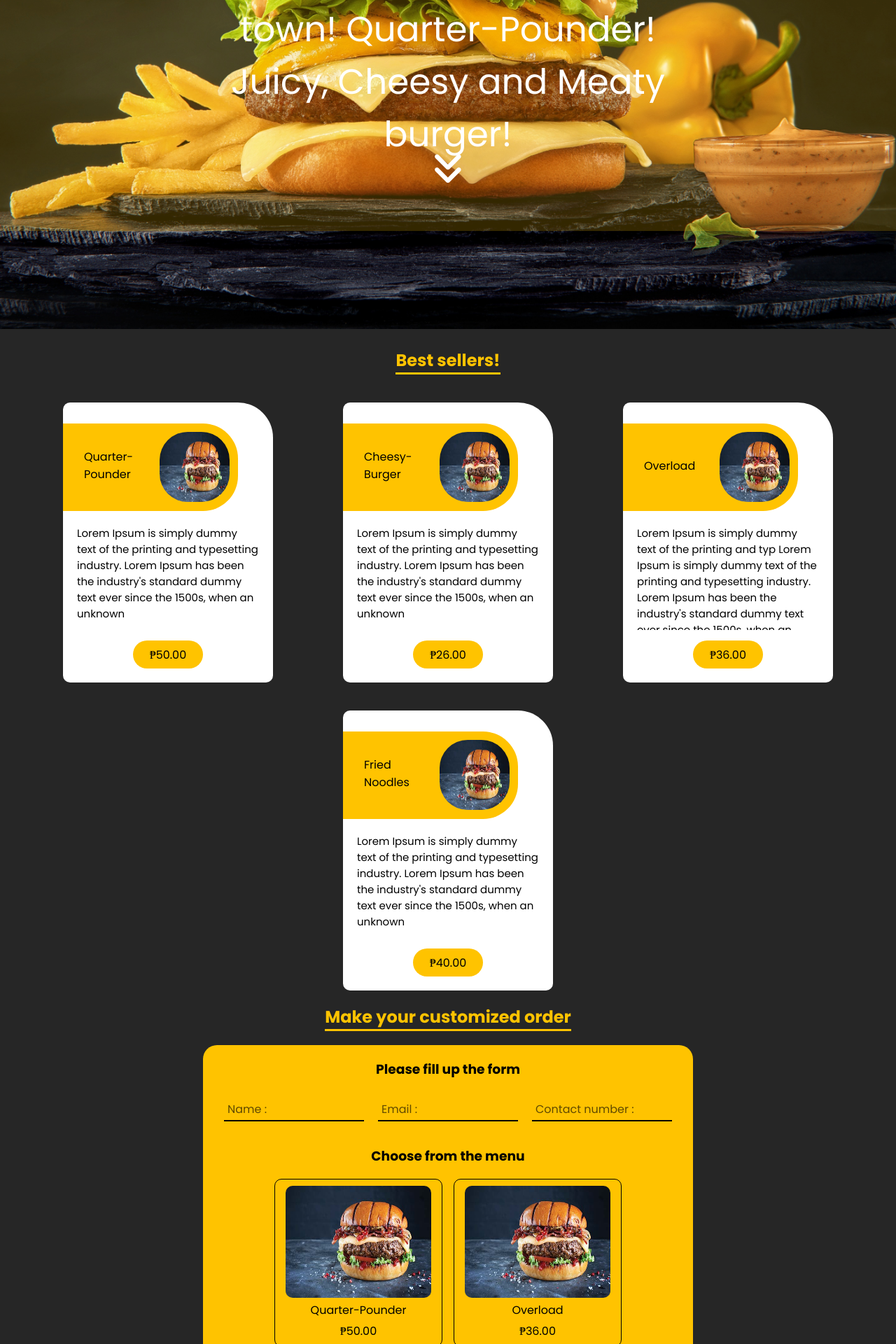
After one commit to MikeLim99/MeryendaCorner-Lim, a PHP site: page /index.php in a window 1280 px wide. The commit adds this page. Shown: the part 440-2360 px from the top of the page at 70% size. Run offline with PHP 8.4, Linux system fonts and the light colour scheme; some libraries are stand-ins or nearby versions.

Commit message:
Add files via upload

```diff
--- /dev/null
+++ b/Project/pages/index.php
@@ -0,0 +1,217 @@
+<!DOCTYPE html>
+<html lang="en">
+<head>
+    <meta charset="UTF-8">
+    <meta name="viewport" content="width=device-width, initial-scale=1.0">
+    <link rel="stylesheet" href="../css/style.css">
+    <link rel="stylesheet" href="https://cdnjs.cloudflare.com/ajax/libs/font-awesome/6.6.0/css/all.min.css" integrity="sha512-Kc323vGBEqzTmouAECnVceyQqyqdsSiqLQISBL29aUW4U/M7pSPA/gEUZQqv1cwx4OnYxTxve5UMg5GT6L4JJg==" crossorigin="anonymous" referrerpolicy="no-referrer" />
+    <title>KFC - pambayan!</title>
+</head>
+<body>
+    <div class="logo">
+        <p>KUYA TON FOODTRIP CORNER</p>
+    </div>
+    <?php include "../pages/navbar.php"; ?>
+    <section>
+        <div class="cover">
+
+        </div>
+        <div class="cover2">
+            <span>BEST buyer burger in town! Quarter-Pounder! Juicy, Cheesy and Meaty burger!</span>
+            <div class="scrollBtn">
+                <a href="#Menu-section"><i class="fa-solid fa-angles-down fa-bounce"></i></a>
+            </div>
+        </div>
+        <div class="main-section">
+            <img src="../assets/burger.jpg" alt="">
+
+        </div>
+
+    </section>
+
+    <section id="Menu-section">
+        <div class="central-div">
+            <h2>Best sellers!</h2>
+        </div>
+
+        <div class="cardContainer">
+            <div class="card">
+                <div class="productImg">
+                    <div class="product">
+                        <img src="../assets/1.jpg" alt="">
+                    </div>
+                    <div class="productTitle">
+                        <span>Quarter-Pounder</span>
+                    </div>
+                </div>
+
+                <div class="productDesc">
+                    <p>Lorem Ipsum is simply dummy text of the printing and typesetting industry. Lorem Ipsum has been the industry's standard dummy text ever since the 1500s, when an unknown </p>
+                </div>
+                <div class="productPrice">
+                    <span>₱50.00</span>
+                </div>
+            </div>
+            <div class="card">
+                <div class="productImg">
+                    <div class="product">
+                        <img src="../assets/1.jpg" alt="">
+                    </div>
+                    <div class="productTitle">
+                        <span>Cheesy-Burger</span>
+                    </div>
+                </div>
+
+                <div class="productDesc">
+                    <p>Lorem Ipsum is simply dummy text of the printing and typesetting industry. Lorem Ipsum has been the industry's standard dummy text ever since the 1500s, when an unknown </p>
+                </div>
+                <div class="productPrice">
+                    <span>₱26.00</span>
+                </div>
+            </div>
+            <div class="card">
+                <div class="productImg">
+                    <div class="product">
+                        <img src="../assets/1.jpg" alt="">
+                    </div>
+                    <div class="productTitle">
+                        <span>Overload</span>
+                    </div>
+                </div>
+
+                <div class="productDesc">
+                    <p>Lorem Ipsum is simply dummy text of the printing and typ Lorem Ipsum is simply dummy text of the printing and typesetting industry. Lorem Ipsum has been the industry's standard dummy text ever since the 1500s, when an unknown </p>
+                </div>
+                <div class="productPrice">
+                    <span>₱36.00</span>
+                </div>
+            </div>
+            <div class="card">
+                <div class="productImg">
+                    <div class="product">
+                        <img src="../assets/1.jpg" alt="">
+                    </div>
+                    <div class="productTitle">
+                        <span>Fried Noodles</span>
+                    </div>
+                </div>
+
+                <div class="productDesc">
+                    <p>Lorem Ipsum is simply dummy text of the printing and typesetting industry. Lorem Ipsum has been the industry's standard dummy text ever since the 1500s, when an unknown </p>
+                </div>
+                <div class="productPrice">
+                    <span>₱40.00</span>
+                </div>
+            </div>
+
+        </div>
+    </section>
+    <section id="customizedOrder">
+        <div class="central-div">
+            <h2>Make your customized order</h2>
+        </div>
+        <class class="orderForm">
+            <form action="../backEnd/orders.php" method="post" id="orderForm">
+                <div class="information">
+                    <h3>Please fill up the form</h3>
+                </div>
+                <div class="info">
+                    <div class="inputfield">
+                        <input type="text" name="name" id="name" required>
+                        <label for="name" class="userInput">Name :</label>
+                    </div>
+                    <div class="inputfield">
+                        <input type="email" name="email" id="email" required>
+                        <label for="name" class="userInput">Email :</label>
+                    </div>
+                    <div class="inputfield">
+                        <input type="tel" name="contactNumber" id="contactNumber" required>
+                        <label for="name" class="userInput">Contact number :</label>
+                    </div>
+                </div>
+                <div class="information">
+                    <h3>Choose from the menu</h3>
+                </div>
+                <div class="lists">
+                    <div class="MenuList">
+                        <input type="radio" name="menuName" id="QuarterPounder" value="QuarterPounder">
+                        <div class="radioTile">
+                            <img src="../assets/1.jpg" alt="">
+                            <label for="QuarterPounder" class="MenuListIcons">Quarter-Pounder</label>
+                            <label for="price">₱50.00</label>
+                        </div>
+                    </div>
+                    <div class="MenuList">
+                        <input type="radio" name="menuName" id="Overload" value="Overload">
+                        <div class="radioTile">
+                            <img src="../assets/1.jpg" alt="">
+                            <label for="Quarter-Pounder" class="MenuListIcons">Overload</label>
+                            <label for="price">₱36.00</label>
+                        </div>
+                    </div>
+                    <div class="MenuList">
+                        <input type="radio" name="menuName" id="Cheeseburger" value="Cheeseburger">
+                        <div class="radioTile">
+                            <img src="../assets/1.jpg" alt="">
+                            <label for="Cheeseburger" class="MenuListIcons">Cheese-burger</label>
+                            <label for="price">₱26.00</label>
+                        </div>
+                    </div>
+                    <div class="MenuList">
+                        <input type="radio" name="menuName" id="Friednoodles" value="Friednoodles">
+                        <div class="radioTile">
+                            <img src="../assets/1.jpg" alt="">
+                            <label for="Friednoodles" class="MenuListIcons">Fried noodles</label>
+                            <label for="price">₱40.00</label>
+                        </div>
+                    </div>
+                </div>
+                <div class="information">
+                    <h3>Choose your sides</h3>
+                </div>
+                <div class="sides lists">
+                    <div class="sideLists">
+                        <input type="checkbox" name="sideName[]" id="Fries" value="Fries">
+                        <label for="">Fries ₱15.00</label>
+                    </div>
+                    <div class="sideLists">
+                        <input type="checkbox" name="sideName[]" id="KwekKwek" value="KwekKwek">
+                        <label for="">Kwek Kwek ₱20.00</label>
+                    </div>
+                    <div class="sideLists">
+                        <input type="checkbox" name="sideName[]" id="Squidballs" value="Squidballs">
+                        <label for="Squidballs">Squid balls ₱10.00</label>
+                    </div>
+                    <div class="sideLists">
+                        <input type="checkbox" name="sideName[]" id="Fishballs" value="Fishballs">
+                        <label for="">Fish balls ₱10.00</label>
+                    </div>
+                    <div class="sideLists">
+                        <input type="checkbox" name="sideName[]" id="Kikiam" value="Kikiam">
+                        <label for="Kikiam">Kikiam ₱10.00</label>
+                    </div>
+                    <div class="sideLists">
+                        <input type="checkbox" name="sideName[]" id="Veggieballs" value="Veggieballs">
+                        <label for="Veggieballs">Veggie balls ₱5.00</label>
+                    </div>
+                </div>
+                <div class="btns">
+                    <button class="checkData"><a href="../pages/viewOrder.php">Check Order</a></button>
+                    <button class="submitBtn" name="action" value="addOrder">Submit</button>
+                    <button class="clearBtn" onclick="clearFrom()" value="Reset form">Clear selection</button>
+                </div>
+            </form>
+
+
+
+        </div>
+    </section>
+
+    <script>
+        function clearFrom(){
+            document.getElementById('orderForm').reset();
+        }
+
+    </script>
+</body>
+</html>
--- /dev/null
+++ b/Project/pages/navbar.php
@@ -0,0 +1,24 @@
+<nav id="navbar-container">
+    <div class="nav-left">
+        <ul>
+            <li><a href="../pages/index.php">Home</a></li>
+            <li><a href="#">Locations</a></li>
+            <li><a href="../pages/index.php#Menu-section">Menu</a></li>
+        </ul>
+    </div>
+    <div class="nav-right">
+        <ul>
+            <li><a href="#">Delivery</a></li>
+            <li><a href="#">Join Our Team</a></li>
+            <?php
+            session_start();
+            if(isset($_SESSION['username'])){
+                echo '<li><a href="../users/logout.php">Logout</a></li>';
+            }else {
+                echo '<li><a href="../pages/login.html">Login</a></li>';
+            }
+            ?>
+
+        </ul>
+    </div>
+</nav>
--- a/Project/pages/viewOrder.php
+++ b/Project/pages/viewOrder.php
@@ -10,8 +10,7 @@
     <title>View my Order</title>
 </head>
 <body>
-<div id="navbar-container"></div>
-<script src="../js/navbar.js"></script>
+<?php include "../pages/navbar.php"; ?>
     <section>
         <div class="inputform">
             <form action="" method="post">
```
Also changed, not shown: Project/pages/login.html (+6 -4 lines).
